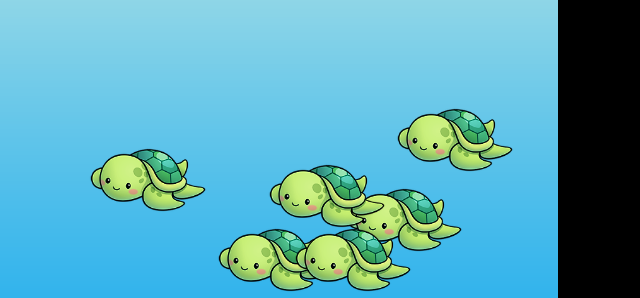
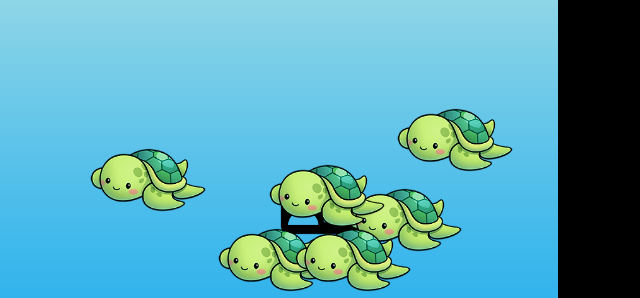
Before and after one commit to HackTheDeep/dr-angelina-messina, a plain HTML site: page game.html in a window 1280 px wide. Shown: the top 298 px of the page, 616-1256 px from the left. Drawn offline with Linux system fonts and the light colour scheme.

Commit message:
added membership stuff

```diff
--- a/game.css
+++ b/game.css
@@ -222,7 +222,14 @@ h1{
     z-index:1;
 }
 
-
+#membership{
+    position: absolute;
+    top: 21%;
+    left: 70%;
+    max-height: 10%;
+    max-width: 10%;
+    z-index:1;
+}
 
 
 .background{
--- a/game.html
+++ b/game.html
@@ -30,6 +30,7 @@
 
     <img id="amnh" src="img/amnh.png" class="rotateimg45" onclick= "popUp_amnh()"></img>
     <img id="catalog" src="img/catalog.png" onclick="popUp_catalog()"></img>
+    <img id="membership" src="img/membership.png" onclick="popUp_membership()"></img>
     <script>
         function popUp_amnh() {
             document.getElementById("amnh").style.display='none';
@@ -39,6 +40,10 @@
             document.getElementById("catalog").style.display='none';
             alert ("In 1928 Dr. Angelina Messina helped systemize or catalog the literature of the foraminifera (single-celled marine organisms). It was called the Foraminifera and Ostracoda Microfossil Catalog.");
         }
+        function popUp_membership() {
+            document.getElementById("membership").style.display='none';
+            alert ("Dr. Messina was a member of Science Societies in the U.S., Italy, Germany, and Japan and apart of the Science Honor Society of Sigma Xi.");
+        }
     </script>
 </body>
 </html>
```
